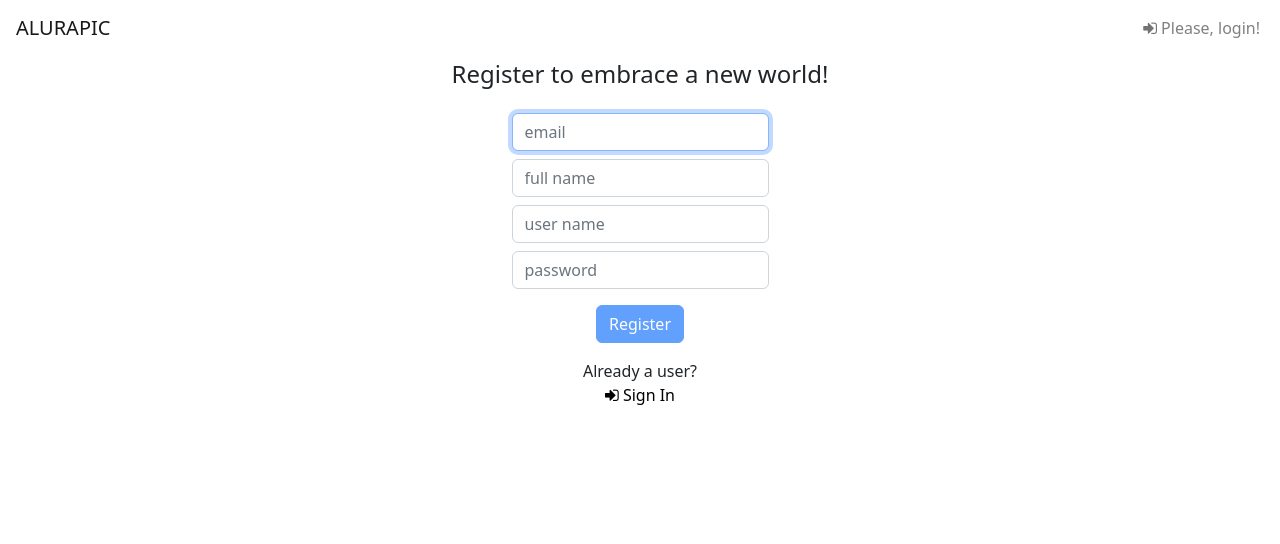
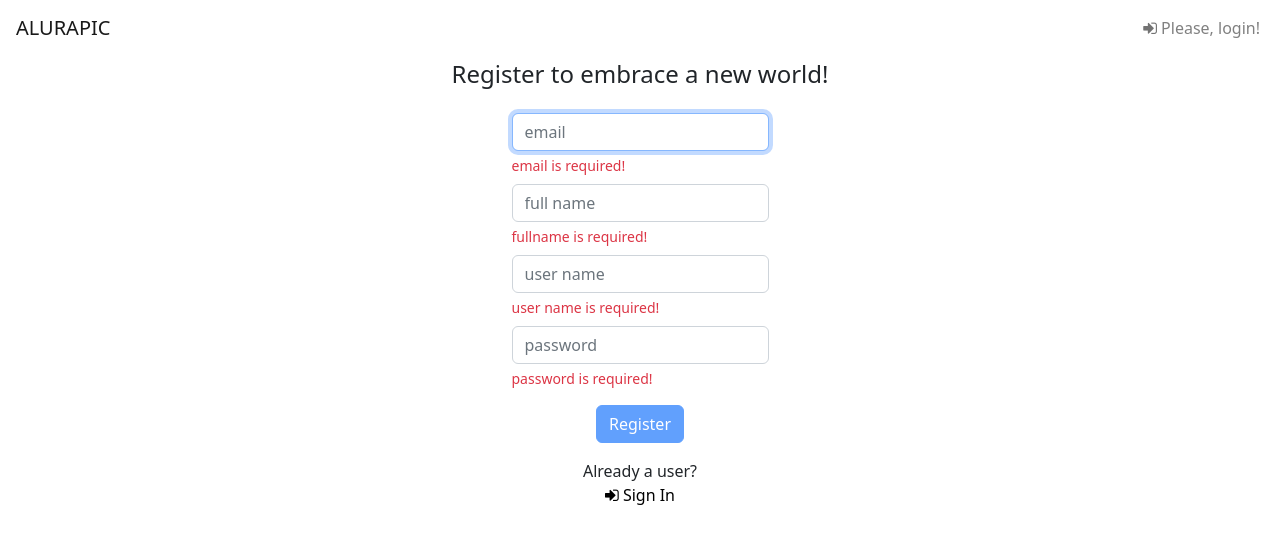
Before and after one commit to Ismaelp96/alurapic, an Angular app: page /signup in a window 1280 px wide. Shown: the top 544 px of the page. Built offline with nearby package versions, Linux system fonts and the light colour scheme.

Commit message:
Submissão dos dados

```diff
--- /dev/null
+++ b/src/app/home/signup/new-user.ts
@@ -0,0 +1,6 @@
+export interface NewUser {
+  userName: string;
+  email: string;
+  fullName: string;
+  password: string;
+}
--- a/src/app/home/signup/signup.component.html
+++ b/src/app/home/signup/signup.component.html
@@ -1,6 +1,6 @@
 <h4 class="text-center">Register to embrace a new world!</h4>
 
-<form [formGroup]="signupForm" class="form mt-4">
+<form [formGroup]="signupForm" class="form mt-4" (submit)="signup()">
   <div class="form-group mb-2">
     <input
       formControlName="email"
@@ -10,7 +10,7 @@
     />
     <app-vmessage
       *ngIf="
-        signupForm.get('email')?.errors && signupForm.get('email')?.touched
+      signupForm.get('email')?.errors?.['required']
       "
       text="email is required!"
     ></app-vmessage>
@@ -28,8 +28,7 @@
     />
     <app-vmessage
       *ngIf="
-        signupForm.get('fullName')?.errors &&
-        signupForm.get('fullName')?.touched
+        signupForm.get('fullName')?.errors?.['required']
       "
       text="fullname is required!"
     ></app-vmessage>
@@ -51,8 +50,7 @@
     />
     <app-vmessage
       *ngIf="
-        signupForm.get('userName')?.errors &&
-        signupForm.get('userName')?.touched
+      signupForm.get('userName')?.errors?.['required']
       "
       text="user name is required!"
     ></app-vmessage>
@@ -86,10 +84,7 @@
       class="form-control"
     />
     <app-vmessage
-      *ngIf="
-        signupForm.get('password')?.errors &&
-        signupForm.get('password')?.touched
-      "
+      *ngIf="signupForm.get('password')?.errors?.['required']"
       text="password is required!"
     ></app-vmessage>
     <app-vmessage
--- a/src/app/home/signup/signup.component.ts
+++ b/src/app/home/signup/signup.component.ts
@@ -1,7 +1,11 @@
+import { Component, OnInit } from '@angular/core';
+import { FormGroup, FormBuilder, Validators } from '@angular/forms';
+import { Router } from '@angular/router';
+
+import { SignupService } from './signup.service';
 import { UserNotTakenValidatorService } from './user-not-taken.validator.service';
+import { NewUser } from './new-user';
 import { lowerCaseValidator } from 'src/app/validators/lower-case.validator';
-import { FormGroup, FormBuilder, Validators } from '@angular/forms';
-import { Component, OnInit } from '@angular/core';
 
 @Component({
   templateUrl: './signup.component.html',
@@ -12,7 +16,9 @@ export class SignupComponent implements OnInit {
 
   constructor(
     private formBuilder: FormBuilder,
-    private userNotTakenValidatorService: UserNotTakenValidatorService
+    private userNotTakenValidatorService: UserNotTakenValidatorService,
+    private signupService: SignupService,
+    private router: Router
   ) {}
 
   ngOnInit(): void {
@@ -22,7 +28,6 @@ export class SignupComponent implements OnInit {
         '',
         [
           Validators.required,
-          lowerCaseValidator,
           Validators.minLength(2),
           Validators.maxLength(40),
         ],
@@ -33,6 +38,7 @@ export class SignupComponent implements OnInit {
           Validators.required,
           Validators.minLength(2),
           Validators.maxLength(30),
+          lowerCaseValidator,
         ],
         this.userNotTakenValidatorService.checkUserNameTaken(),
       ],
@@ -46,4 +52,11 @@ export class SignupComponent implements OnInit {
       ],
     });
   }
+  signup() {
+    const newUser = this.signupForm.getRawValue() as NewUser;
+    this.signupService.signup(newUser).subscribe(
+      () => this.router.navigate(['']),
+      (err) => console.log(err)
+    );
+  }
 }
--- a/src/app/home/signup/signup.service.ts
+++ b/src/app/home/signup/signup.service.ts
@@ -1,5 +1,6 @@
 import { HttpClient } from '@angular/common/http';
 import { Injectable } from '@angular/core';
+import { NewUser } from './new-user';
 
 const API_URL = 'http://localhost:3000';
 @Injectable({
@@ -10,4 +11,7 @@ export class SignupService {
   checkUserNameTaken(userName: string) {
     return this.http.get(API_URL + '/user/exists/' + userName);
   }
+  signup(newUser: NewUser) {
+    return this.http.post(API_URL + '/user/signup', newUser);
+  }
 }
```
Also changed, not shown: 1 other file (tests, documents, lock files or other folders).
